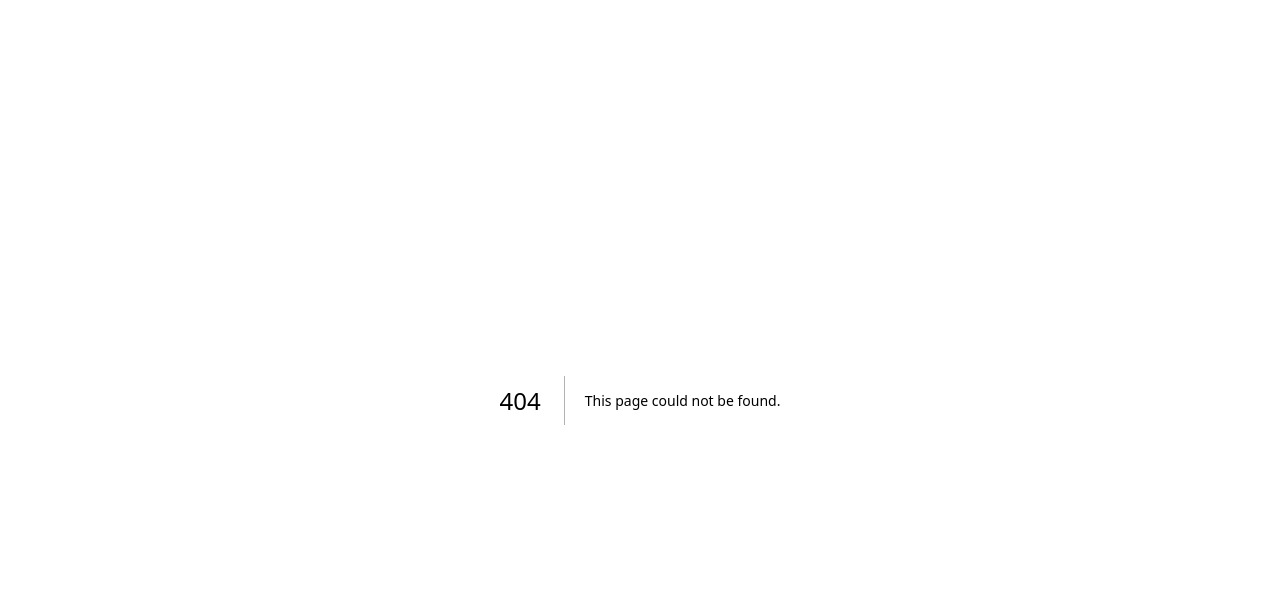
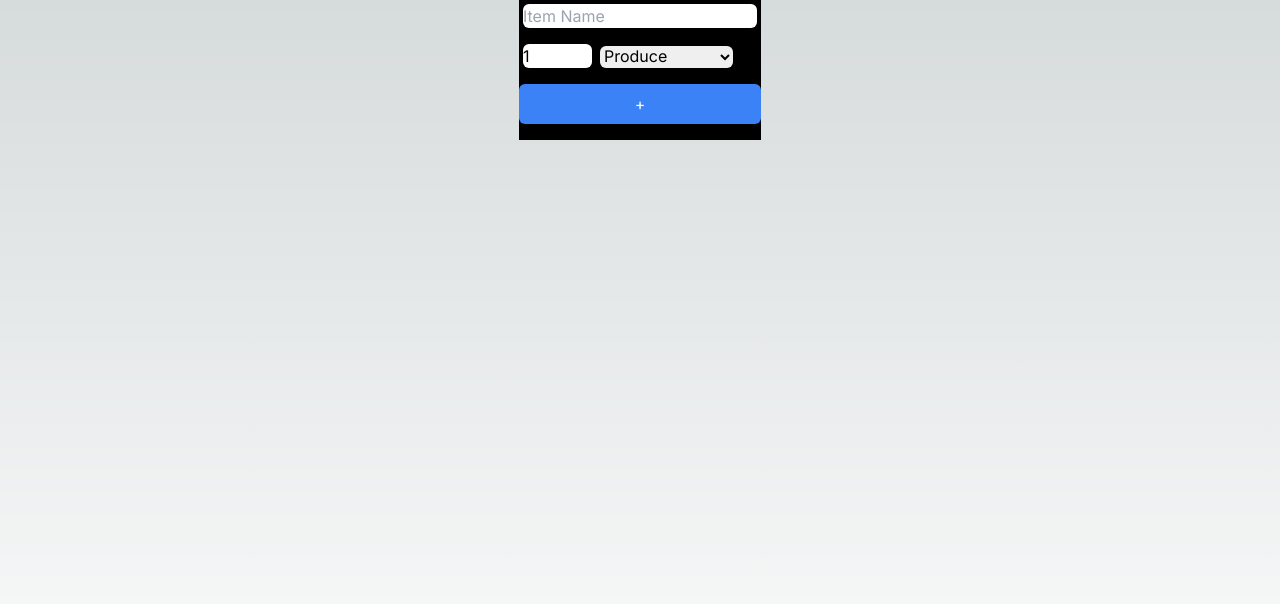
Before and after one commit to fkammw/cprg306-assignments, a Next.js app: page /week4 in a window 1280 px wide. Before the commit this address had no page. Shown: the top 604 px of the page. Built offline with nearby package versions, Linux system fonts and the light colour scheme.

Commit message:
week 4 added
PS. app\week4\new-item_fail.js is abandoned. Just for reference to know the mistakes.

```diff
--- a/app/page.js
+++ b/app/page.js
@@ -9,6 +9,8 @@ export default function Home() {
       <Link href="/week2">Week 2</Link>
       <br />
       <Link href="/week3">Week 3</Link>
+      <br />
+      <Link href="/week4">Week 4</Link>
     </main>
   );
 }
--- /dev/null
+++ b/app/week4/new-item.js
@@ -0,0 +1,99 @@
+"use client";
+
+import { useState } from "react";
+
+
+export default function NewItem()
+{
+    const [name, setName] = useState("");
+    const [quantity, setQuantity] = useState(1);
+    const [category, setCategory] = useState("Produce");
+    const [itemAdded, setItemAdded] = useState(false);
+
+    const handleSubmit = (event) => {
+        event.preventDefault();
+
+        alert(`${name}, ${quantity}, ${category}`);
+
+        const newItem = {
+            name,
+            quantity,
+            category,
+        };
+
+        console.log(newItem);
+
+        setItemAdded(true);
+
+        //reset form
+        setName("");
+        setQuantity(1);
+        setCategory("");
+    };
+
+    const handleNameChange = (event) => {
+        setName(event.target.value);
+    };
+
+    const handleQtyChange = (event) => {
+        setQuantity(event.target.value);
+    };
+
+    const handleCategoryChange = (event) => {
+        setCategory(event.target.value);
+    };
+
+    return (
+        <main>
+        <div className="min-h-screen bg-grey flex items-start justify-center ">
+            <form onSubmit={handleSubmit} className="bg-black ">
+                <div className="mb-4 flex-1 mt-1 m-1 w-full">
+                <input
+                    className="rounded-md flex mb-4"
+                    type="text"
+                    placeholder="Item Name"
+                    value={name}
+                    onChange={handleNameChange}>
+                </input>
+
+
+                <input
+                    className="rounded-md flex-1 mr-2"
+                    type="number"
+                    min="1"
+                    max="99"
+                    placeholder="Quantity"
+                    value={quantity}
+                    onChange={handleQtyChange}>
+                </input>
+
+
+                <select
+                    className="rounded-md flex-1 mr-2"
+                    required
+                    value={category}
+                    onChange={handleCategoryChange}>
+
+                        <option value="Produce">Produce</option>
+                        <option value="Dairy">Dairy</option>
+                        <option value="Bakery">Bakery</option>
+                        <option value="Meat">Meat</option>
+                        <option value="Frozen Food">Frozen Food</option>
+                        <option value="Canned Goods">Canned Goods</option>
+                        <option value="Dry Goods">Dry Goods</option>
+                        <option value="Beverages">Beverages</option>
+                        <option value="Snacks">Snacks</option>
+                        <option value="Household">Household</option>
+                        <option value="Other">Other</option>
+                </select>
+                </div>
+                <button
+                    type="submit" className="bg-blue-500 rounded-md p-4 mb-4 py-2 px-4 w-full text-white">+</button>
+
+            </form>
+        </div>
+        </main>
+    );
+
+
+}
--- /dev/null
+++ b/app/week4/new-item_fail.js
@@ -0,0 +1,86 @@
+"use client";
+
+import { useState } from "react";
+import React from "react";
+import {InputNumber} from 'rsuite';
+
+export default function NewItem()
+{
+    const [itemName, setItemName] = useState("");
+    const [itemQty, setItemQty] = useState(0);
+    const [itemCategory, setItemCategory] = useState("");
+    const [itemAdded, setItemAdded] = useState(false);
+
+    const submitFunction = (event) => {
+        event.preventDefault();
+    }
+
+    const handleSubmit = () => {
+        //event.preventDefault();
+
+        alert(`${itemName}, ${itemQty}, ${itemCategory}`);
+
+
+
+        setItemAdded(true);
+        setItemName("");
+        setItemQty("");
+        setItemCategory("");
+    };
+
+    const handleNameChange = (event) => {
+        setItemName(event.target.value);
+    };
+
+    const handleQtyChange = (event) => {
+        setItemQty(event);
+    };
+
+    const handleCategoryChange = (event) => {
+        setItemCategory(event.target.value);
+    };
+
+    return (
+        <main>
+        <div className="bg-gray-300">
+            <form onSubmit={submitFunction} >
+                <label>
+                <input
+                    className="form-control"
+                    type="text"
+                    placeholder="Item Name"
+                    value={itemName}
+                    onChange={handleNameChange}></input></label>
+                <label>
+                <InputNumber
+                    min={1}
+                    max={99}
+                    defaultValue={1}
+                    value={itemQty}
+                    onChange={handleQtyChange}></InputNumber></label>
+                <label>
+                <select
+                    className="form-control"
+                    value={itemCategory}
+                    onChange={handleCategoryChange}
+                    >
+                        <option>Produce</option>
+                        <option>Dairy</option>
+                        <option>Bakery</option>
+                        <option>Meat</option>
+                        <option>Frozen Food</option>
+                        <option>Canned Goods</option>
+                        <option>Dry Goods</option>
+                        <option>Beverages</option>
+                        <option>Snacks</option>
+                        <option>Household</option>
+                        <option>Other</option>
+                    </select></label>
+                <br></br>
+                <button className="btn btn-primary" type="submit" onClick={handleSubmit}>Add Item</button>
+            </form>
+        </div>
+        </main>
+    );
+
+}
--- /dev/null
+++ b/app/week4/page.js
@@ -0,0 +1,9 @@
+import NewItem from "./new-item";
+
+export default function Page() {
+    return (
+        <main>
+            <NewItem/>
+        </main>
+    );
+    }
--- a/package.json
+++ b/package.json
@@ -16,6 +16,7 @@
     "postcss": "8.4.30",
     "react": "18.2.0",
     "react-dom": "18.2.0",
+    "rsuite": "^5.40.0",
     "tailwindcss": "3.3.3"
   }
 }
```
Also changed, not shown: 1 other file (tests, documents, lock files or other folders).
